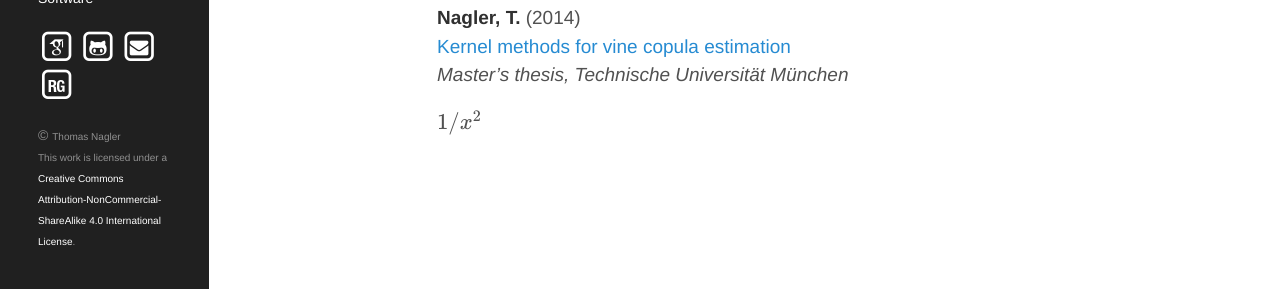
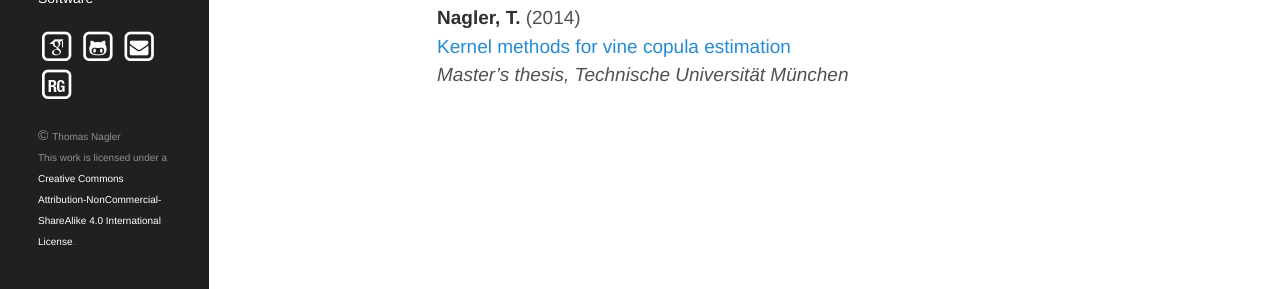
Before and after one commit to tnagler/tnagler.github.io, a Jekyll site: the page built from pubs.md, in a window 1280 px wide and 1148 px high. Shown: the part 859-1148 px from the top of the window. Built offline with Jekyll 4.4.1, drawn with Linux system fonts in a browser that asks for light colours; nearby versions of some CDN libraries; some web fonts are replaced; formulas are drawn with MathJax 3.

Commit message:
remove formula

```diff
--- a/pubs.md
+++ b/pubs.md
@@ -38,5 +38,3 @@ Vatter, T. and **Nagler, T.** (2016)
 **Nagler, T.** (2014)
 [Kernel methods for vine copula estimation](https://mediatum.ub.tum.de/node?id=1231221)
 *Master's thesis, Technische Universität München*
-
-\\( 1/x^{2} \\)
```
